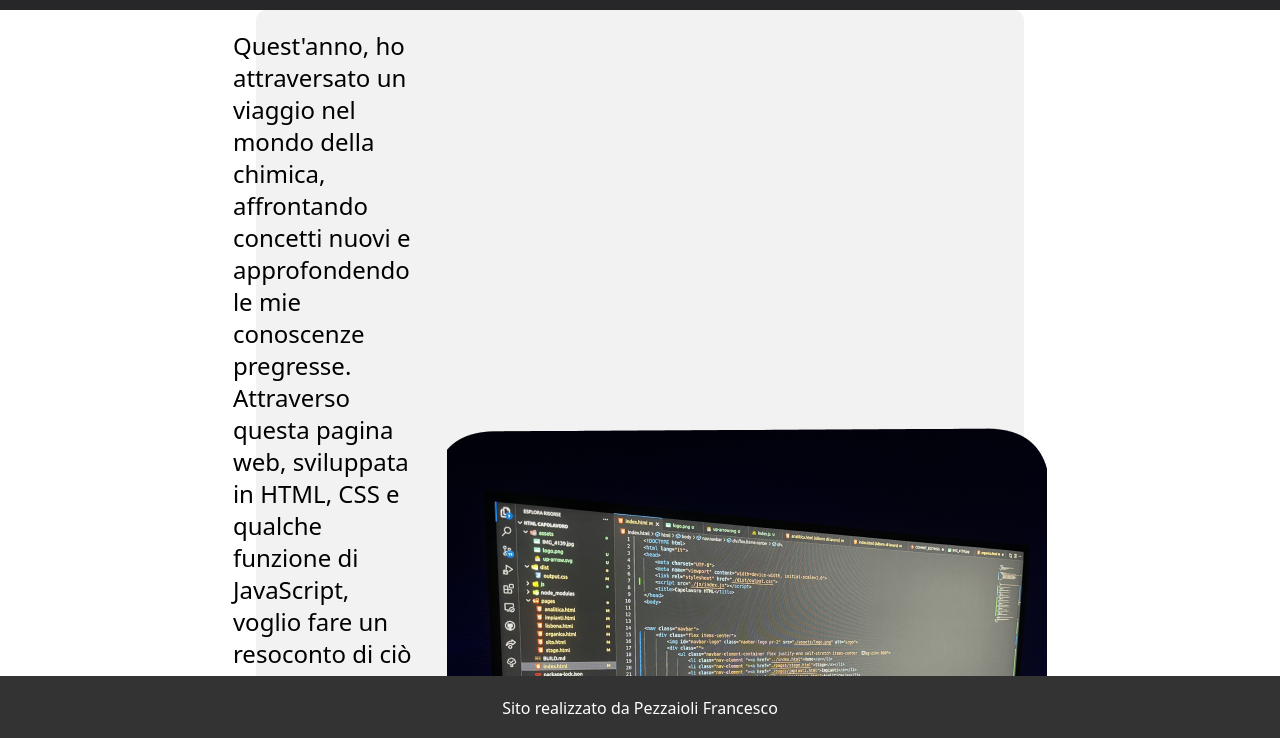
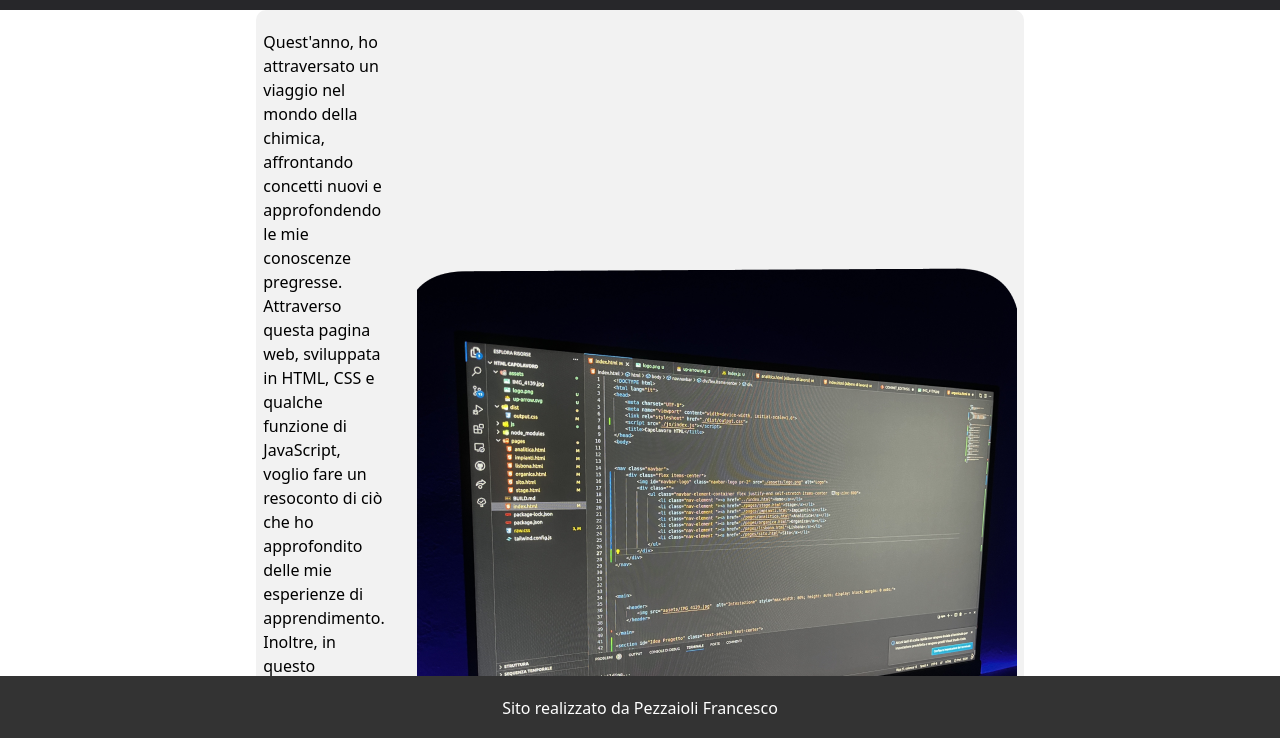
Before and after one commit to King-lab-sys/HTML-capolavoro, a website: page index.html in a window 1280 px wide. Shown: the part 60-798 px from the top of the page. Drawn offline with Linux system fonts and the light colour scheme.

Commit message:
changelog7

```diff
--- a/index.html
+++ b/index.html
@@ -26,8 +26,8 @@
     </nav>
 
     <div class="paragrafo-stondato w-fit">
-        <div class="L'idea del progetto">
-            <p class=" text-2xl"> Quest'anno, ho attraversato un viaggio nel mondo della chimica, affrontando concetti nuovi e
+        <div>
+            <p class="text-1xl"> Quest'anno, ho attraversato un viaggio nel mondo della chimica, affrontando concetti nuovi e
                 approfondendo le mie conoscenze pregresse. Attraverso questa pagina web, sviluppata in HTML, CSS e
                 qualche funzione di JavaScript, voglio fare un resoconto di ciò che ho approfondito delle mie esperienze
                 di apprendimento. Inoltre, in questo progetto ho voluto condividere dei bei momenti che sono riuscito a
```
